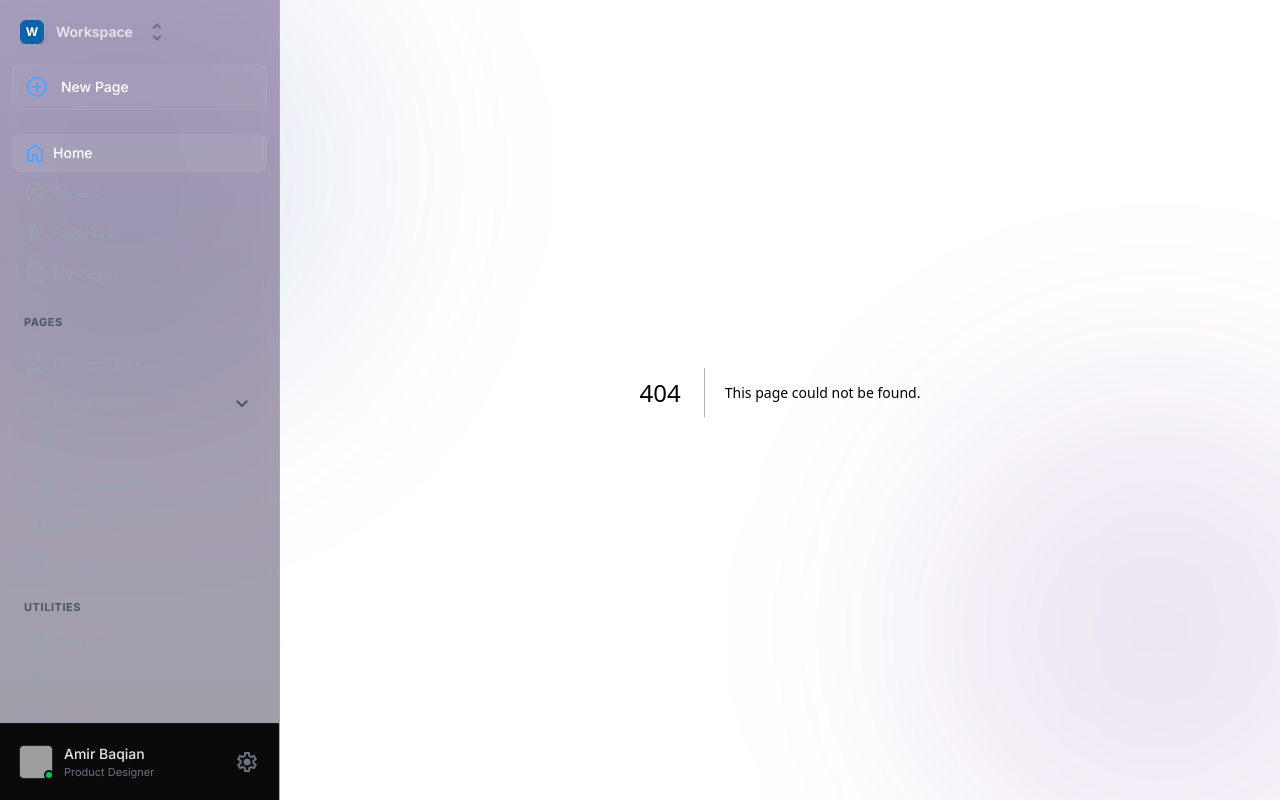
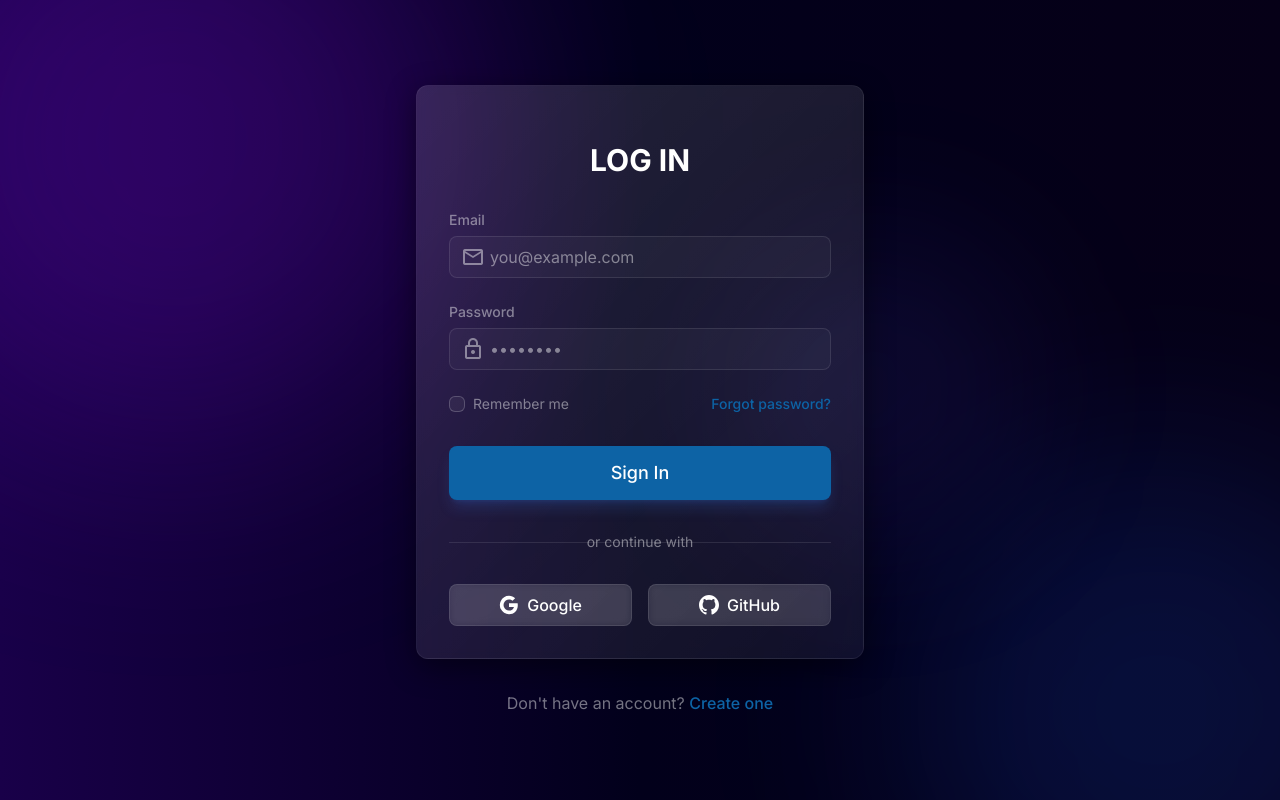
Before and after one commit to dev-TungLam/notion-clone, a Next.js app in the folder packages/frontend/: page /login in a window 1280 px wide. Before the commit this address had no page. Built offline with nearby package versions, Linux system fonts and the light colour scheme; grey boxes are pictures that could not be loaded.

Commit message:
feat: add login page, refactor main layout to per-page inclusion, and update global styles

```diff
--- a/packages/frontend/src/app/globals.css
+++ b/packages/frontend/src/app/globals.css
@@ -177,8 +177,8 @@
     ),
     var(--color-glass-surface);
 
-  backdrop-filter: blur(14px);
-  -webkit-backdrop-filter: blur(14px);
+  backdrop-filter: blur(5px);
+  -webkit-backdrop-filter: blur(5px);
 
   border: 1px solid var(--color-glass-border);
   box-shadow: var(--shadow-glass-soft);
@@ -345,7 +345,8 @@ body {
 body {
   background-color: var(--color-app-bg);
   background-image:
-    linear-gradient(125deg,rgb(8, 0, 33) 0%, rgb(6, 0, 56) 85%, rgb(48, 14, 111) 100%);
+    /* linear-gradient(125deg,rgb(6, 0, 23) 0%, rgb(2, 0, 27) 70%, rgb(35, 0, 99) 100%); */
+    linear-gradient(90deg, rgb(25, 0, 73) 0%, rgb(2, 0, 27) 50%, rgb(6, 0, 23) 100%);
   background-attachment: fixed;
   color: var(--color-text-primary);
   font-family: var(--font-display);
--- a/packages/frontend/src/app/layout.tsx
+++ b/packages/frontend/src/app/layout.tsx
@@ -1,7 +1,6 @@
 import type { Metadata } from "next";
 import { Geist, Geist_Mono } from "next/font/google";
 import "./globals.css";
-import { MainLayout } from "@/components/layout/MainLayout";
 
 const geistSans = Geist({
   variable: "--font-geist-sans",
@@ -36,7 +35,7 @@ export default function RootLayout({
         />
       </head>
       <body className="antialiased" suppressHydrationWarning={true}>
-        <MainLayout>{children}</MainLayout>
+        {children}
       </body>
     </html>
   );
--- /dev/null
+++ b/packages/frontend/src/app/login/page.tsx
@@ -0,0 +1,186 @@
+"use client";
+
+import React, { useState } from "react";
+import { GlassCard } from "@/components/ui/GlassCard";
+import { GlassButton } from "@/components/ui/GlassButton";
+import { GlassInput } from "@/components/ui/GlassInput";
+
+export default function LoginPage() {
+  const [email, setEmail] = useState("");
+  const [password, setPassword] = useState("");
+  const [isLoading, setIsLoading] = useState(false);
+  const [rememberMe, setRememberMe] = useState(false);
+
+  const handleSubmit = async (e: React.FormEvent) => {
+    e.preventDefault();
+    setIsLoading(true);
+    // TODO: Implement actual login logic
+    setTimeout(() => setIsLoading(false), 1000);
+  };
+
+  return (
+    <div className="min-h-screen flex items-center justify-center p-6 relative overflow-hidden">
+      {/* Decorative Background Orbs */}
+      <div className="absolute top-[-20%] left-[-10%] w-[600px] h-[600px] bg-purple-600/20 rounded-full blur-[120px] pointer-events-none"></div>
+      <div className="absolute bottom-[-20%] right-[-10%] w-[500px] h-[500px] bg-blue-600/15 rounded-full blur-[100px] pointer-events-none"></div>
+      <div className="absolute top-[30%] right-[20%] w-[300px] h-[300px] bg-indigo-500/10 rounded-full blur-[80px] pointer-events-none"></div>
+
+      <div className="w-full max-w-md relative z-10">
+        {/* Logo / Brand */}
+
+
+        {/* Login Card */}
+        <GlassCard className="p-8 rounded-3xl border border-white/10 backdrop-blur-xl">
+          <form onSubmit={handleSubmit} className="space-y-6">
+            <div className="text-center mb-8">
+              <h1 className="text-3xl font-bold text-white mb-2 pt-6">LOG IN</h1>
+            </div>
+            {/* Email Input */}
+            <GlassInput
+              label="Email"
+              type="email"
+              placeholder="you@example.com"
+              value={email}
+              onChange={(e) => setEmail(e.target.value)}
+              icon={
+                <span className="material-symbols-outlined text-[20px]">
+                  mail
+                </span>
+              }
+              required
+            />
+
+            {/* Password Input */}
+            <GlassInput
+              label="Password"
+              type="password"
+              placeholder="••••••••"
+              value={password}
+              onChange={(e) => setPassword(e.target.value)}
+              icon={
+                <span className="material-symbols-outlined text-[20px]">
+                  lock
+                </span>
+              }
+              required
+            />
+
+            {/* Remember & Forgot */}
+            <div className="flex items-center justify-between text-sm">
+              <label className="flex items-center gap-2 cursor-pointer group">
+                {/* Custom Checkbox */}
+                <div className="relative">
+                  <input
+                    type="checkbox"
+                    checked={rememberMe}
+                    onChange={(e) => setRememberMe(e.target.checked)}
+                    className="sr-only peer"
+                  />
+                  <div className="w-4 h-4 rounded-md bg-white/5 border border-white/20 peer-checked:bg-primary peer-checked:border-primary transition-all duration-200 peer-focus:ring-2 peer-focus:ring-primary/50 peer-focus:ring-offset-0 group-hover:border-white/40 flex items-center justify-center">
+                    <span
+                      className={`material-symbols-outlined text-[12px] text-white transition-all duration-200 ${rememberMe ? "opacity-100 scale-100" : "opacity-0 scale-75"}`}
+                    >
+                      check
+                    </span>
+                  </div>
+                </div>
+                <span className="text-[var(--color-text-muted)] group-hover:text-white transition-colors">
+                  Remember me
+                </span>
+              </label>
+              <a
+                href="#"
+                className="text-primary hover:text-primary-700 transition-colors font-medium"
+              >
+                Forgot password?
+              </a>
+            </div>
+
+            {/* Submit Button */}
+            <GlassButton
+              type="submit"
+              variant="primary"
+              size="lg"
+              fullWidth
+              disabled={isLoading}
+              className="mt-2"
+            >
+              {isLoading ? (
+                <span className="flex items-center gap-2">
+                  <span className="animate-spin material-symbols-outlined text-[20px]">
+                    progress_activity
+                  </span>
+                  Signing in...
+                </span>
+              ) : (
+                "Sign In"
+              )}
+            </GlassButton>
+          </form>
+
+          {/* Divider */}
+          <div className="relative my-8">
+            <div className="absolute inset-0 flex items-center">
+              <div className="w-full border-t border-white/10"></div>
+            </div>
+            <div className="relative flex justify-center text-sm">
+              <span className="px-4 bg-transparent text-[var(--color-text-muted)]">
+                or continue with
+              </span>
+            </div>
+          </div>
+
+          {/* Social Login */}
+          <div className="grid grid-cols-2 gap-4">
+            <GlassButton
+              type="button"
+              variant="secondary"
+              className="flex items-center justify-center gap-2"
+            >
+              <svg className="w-5 h-5" viewBox="0 0 24 24">
+                <path
+                  fill="currentColor"
+                  d="M22.56 12.25c0-.78-.07-1.53-.2-2.25H12v4.26h5.92c-.26 1.37-1.04 2.53-2.21 3.31v2.77h3.57c2.08-1.92 3.28-4.74 3.28-8.09z"
+                />
+                <path
+                  fill="currentColor"
+                  d="M12 23c2.97 0 5.46-.98 7.28-2.66l-3.57-2.77c-.98.66-2.23 1.06-3.71 1.06-2.86 0-5.29-1.93-6.16-4.53H2.18v2.84C3.99 20.53 7.7 23 12 23z"
+                />
+                <path
+                  fill="currentColor"
+                  d="M5.84 14.09c-.22-.66-.35-1.36-.35-2.09s.13-1.43.35-2.09V7.07H2.18C1.43 8.55 1 10.22 1 12s.43 3.45 1.18 4.93l2.85-2.22.81-.62z"
+                />
+                <path
+                  fill="currentColor"
+                  d="M12 5.38c1.62 0 3.06.56 4.21 1.64l3.15-3.15C17.45 2.09 14.97 1 12 1 7.7 1 3.99 3.47 2.18 7.07l3.66 2.84c.87-2.6 3.3-4.53 6.16-4.53z"
+                />
+              </svg>
+              Google
+            </GlassButton>
+            <GlassButton
+              type="button"
+              variant="secondary"
+              className="flex items-center justify-center gap-2"
+            >
+              <svg className="w-5 h-5" fill="currentColor" viewBox="0 0 24 24">
+                <path d="M12 0c-6.626 0-12 5.373-12 12 0 5.302 3.438 9.8 8.207 11.387.599.111.793-.261.793-.577v-2.234c-3.338.726-4.033-1.416-4.033-1.416-.546-1.387-1.333-1.756-1.333-1.756-1.089-.745.083-.729.083-.729 1.205.084 1.839 1.237 1.839 1.237 1.07 1.834 2.807 1.304 3.492.997.107-.775.418-1.305.762-1.604-2.665-.305-5.467-1.334-5.467-5.931 0-1.311.469-2.381 1.236-3.221-.124-.303-.535-1.524.117-3.176 0 0 1.008-.322 3.301 1.23.957-.266 1.983-.399 3.003-.404 1.02.005 2.047.138 3.006.404 2.291-1.552 3.297-1.23 3.297-1.23.653 1.653.242 2.874.118 3.176.77.84 1.235 1.911 1.235 3.221 0 4.609-2.807 5.624-5.479 5.921.43.372.823 1.102.823 2.222v3.293c0 .319.192.694.801.576 4.765-1.589 8.199-6.086 8.199-11.386 0-6.627-5.373-12-12-12z" />
+              </svg>
+              GitHub
+            </GlassButton>
+          </div>
+        </GlassCard>
+
+        {/* Sign Up Link */}
+        <p className="text-center mt-8 text-[var(--color-text-muted)]">
+          Don&apos;t have an account?{" "}
+          <a
+            href="#"
+            className="text-primary hover:text-primary-700 font-medium transition-colors"
+          >
+            Create one
+          </a>
+        </p>
+      </div>
+    </div>
+  );
+}
--- a/packages/frontend/src/app/page.tsx
+++ b/packages/frontend/src/app/page.tsx
@@ -9,10 +9,11 @@ import {
   CreateWorkspaceCard,
   ProjectCard,
 } from "@/components/features/dashboard";
+import { MainLayout } from "@/components/layout/MainLayout";
 
 export default function HomePage() {
   return (
-    <>
+    <MainLayout>
       <DashboardHeader />
 
       <div className="flex-1 overflow-y-auto pr-2 pb-10 scroll-smooth">
@@ -114,6 +115,6 @@ export default function HomePage() {
           </div>
         </section>
       </div>
-    </>
+    </MainLayout>
   );
 }
--- a/packages/frontend/src/components/ui/GlassInput.tsx
+++ b/packages/frontend/src/components/ui/GlassInput.tsx
@@ -1,4 +1,4 @@
-import React from "react";
+import React, { useId } from "react";
 
 interface GlassInputProps extends React.InputHTMLAttributes<HTMLInputElement> {
   label?: string;
@@ -15,8 +15,8 @@ export function GlassInput({
   ...props
 }: GlassInputProps) {
   // Generate a unique ID if not provided, for accessibility
-  const inputId =
-    id || `glass-input-${Math.random().toString(36).substring(2, 9)}`;
+  const generatedId = useId();
+  const inputId = id || `glass-input-${generatedId}`;
 
   return (
     <div className="w-full">
```
